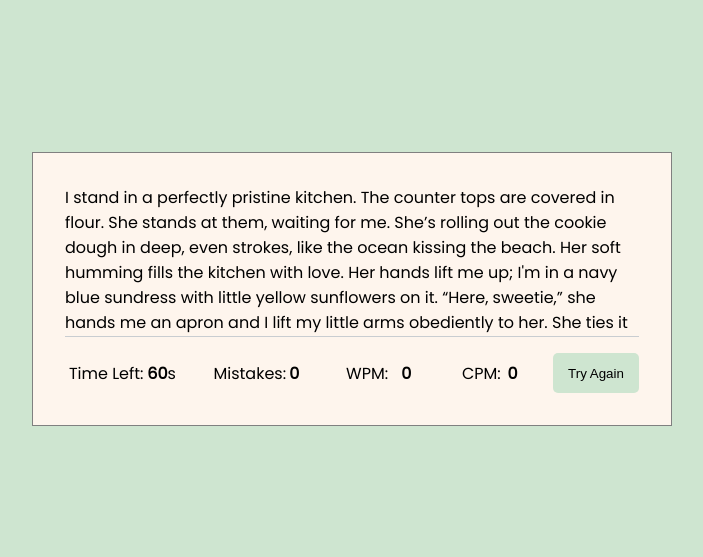
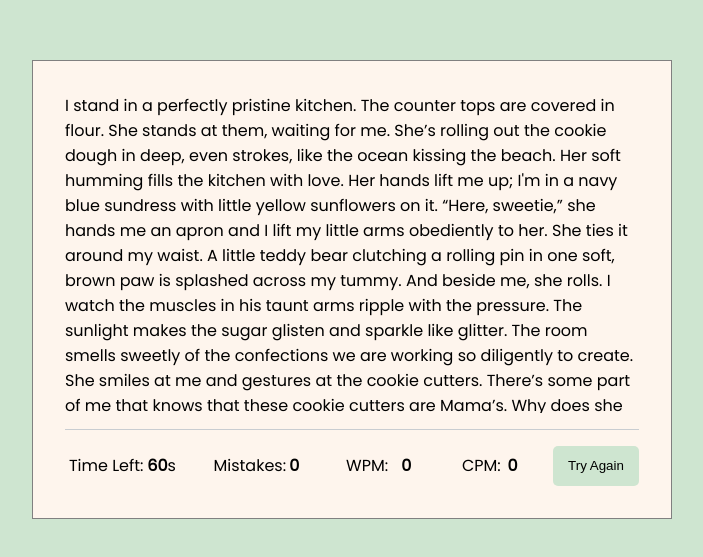
Before and after one commit to cjreads665/typing-master, a plain HTML site: page index.html in a window 1280 px wide. Shown: the part 111-668 px from the top of the page, without its empty margins (288-991 px from the left). Drawn offline with Linux system fonts and the light colour scheme.

Commit message:
finished css

```diff
--- a/index.html
+++ b/index.html
@@ -11,7 +11,9 @@
     <div class="wrapper">
         <div class="main-box">
             <div class="typing-text">
-                <p>I stand in a perfectly pristine kitchen. The counter tops are covered in flour. She stands at them, waiting for me. She’s rolling out the cookie dough in deep, even strokes, like the ocean kissing the beach. Her soft humming fills the kitchen with love. Her hands lift me up; I'm in a navy blue sundress with little yellow sunflowers on it. “Here, sweetie,” she hands me an apron and I lift my little arms obediently to her. She ties it around my waist. A little teddy bear clutching a rolling pin in one soft, brown paw is splashed across my tummy. And beside me, she rolls. I watch the muscles in his taunt arms ripple with the pressure. The sunlight makes the sugar glisten and sparkle like glitter. The room smells sweetly of the confections we are working so diligently to create. She smiles at me and gestures at the cookie cutters. </p>
+                <p>I stand in a perfectly pristine kitchen. The counter tops are covered in flour. She stands at them, waiting for me. She’s rolling out the cookie dough in deep, even strokes, like the ocean kissing the beach. Her soft humming fills the kitchen with love. Her hands lift me up; I'm in a navy blue sundress with little yellow sunflowers on it. “Here, sweetie,” she hands me an apron and I lift my little arms obediently to her. She ties it around my waist. A little teddy bear clutching a rolling pin in one soft, brown paw is splashed across my tummy. And beside me, she rolls. I watch the muscles in his taunt arms ripple with the pressure. The sunlight makes the sugar glisten and sparkle like glitter. The room smells sweetly of the confections we are working so diligently to create. She smiles at me and gestures at the cookie cutters.
+                    There’s some part of me that knows that these cookie cutters are Mama’s. Why does she have Mama’s special cookie cutters I wonder. They are a deep copper color and Mama got them from her mama who got them from her mama. For 11 and a half months out of the year, they’re stored in worn gallon sized baggies with zipper seals. The bags feel rough on my little fingers, but Mama says they don’t need to be replaced yet. When they cascade out of the bags, they play a chorus of music that sounds like their own Christmas carol as they crash onto the wooden table. Maggie’s fingers and mine grasp and reach for our favorite shapes. Mama tells us that we need to cut out the big shapes on the gingerbread dough first, as she nibbles a morsel. So Maggie and I press the big giant angel; her wings are the span of my palm. “Press down firmly,” she instructs, placing her soft palm onto ours. It hurts for a moment, but when we release we can see the shape of the angel. Delicately, Mama scoops the angel onto the cookie pan. Maggie is in her corner, pressing the cut out of holiday bells into one corner. When we’ve done all our little hearts can, Mama balls up the dough and rolls it out again. Maggie and I nibble on the cookie dough giggling while singing, “Let it snow, let it snow, let it snow!” So why does the woman have Mama’s cutters?
+                </p>
             </div>
             <div class="main-info">
                 <ul class="results-bar">
--- a/style.css
+++ b/style.css
@@ -13,16 +13,15 @@ body{
     align-items: center;
     background-color: #CEE5D0;
 }
-.main-box{
+.wrapper{
     width: 50vw;
     border: 1px solid grey;
     padding: 2rem;
     background-color: #FEF5ED;
 }
 .typing-text{
-    height: 9.5rem;
+    height: 20rem;
     overflow-y: scroll;
-    border-bottom: 1px solid rgb(201, 205, 209);
     margin-bottom: 1rem;
 }
 /* Hide scrollbar for Chrome, Safari and Opera */
@@ -41,6 +40,8 @@ body{
     width: 100%;
     align-items: center;
     justify-content: space-between;
+    border-top: 1px solid rgb(201, 205, 209);
+    padding-top: 1rem;
 }
 .main-info ul{
     /* border: 1px solid black; */
```
Also changed, not shown: app.js (added), stories.js (added).
